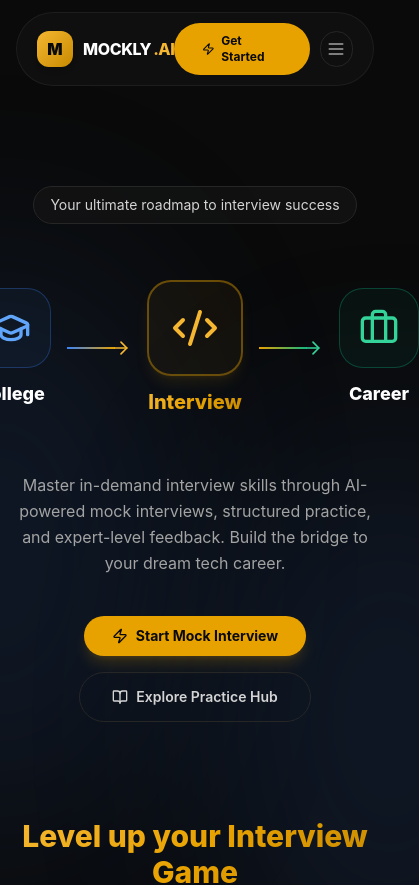
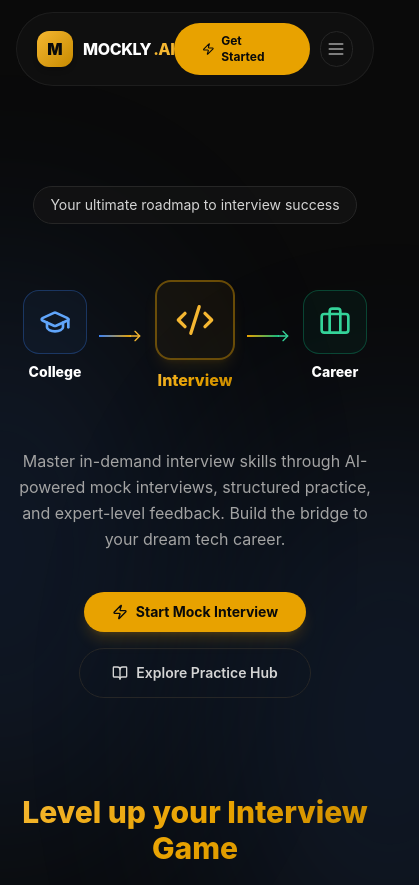
Before and after one commit to vivekmaddy16/Mockly, a Next.js app: page / in a window 390 px wide. Shown: the top 885 px of the page, 419 px wide, since content can reach past the window. Built offline with nearby package versions, Linux system fonts and the light colour scheme.

Commit message:
implement landing page

```diff
--- a/src/app/page.tsx
+++ b/src/app/page.tsx
@@ -2,6 +2,7 @@
 
 import React, { useState } from 'react';
 import Link from 'next/link';
+import { motion, AnimatePresence } from 'framer-motion';
 import {
   GraduationCap,
   Code2,
@@ -15,10 +16,7 @@ import {
   Mic,
   ChevronDown,
   ChevronUp,
-  Users,
-  Award,
   Brain,
-  Sparkles,
   CheckCircle2,
   PlayCircle,
   Zap,
@@ -143,41 +141,41 @@ export default function HomePage() {
           </div>
 
           {/* College → Coding → Career Flow */}
-          <div className="flex items-center justify-center gap-4 sm:gap-8 py-6">
+          <div className="flex items-center justify-center gap-3 sm:gap-8 py-6 overflow-hidden">
             {/* College */}
-            <div className="flex flex-col items-center gap-3">
-              <div className="w-20 h-20 sm:w-28 sm:h-28 rounded-3xl border border-blue-500/30 bg-blue-500/5 flex items-center justify-center">
-                <GraduationCap className="w-10 h-10 sm:w-14 sm:h-14 text-blue-400" />
+            <div className="flex flex-col items-center gap-2 sm:gap-3 shrink-0">
+              <div className="w-16 h-16 sm:w-28 sm:h-28 rounded-2xl sm:rounded-3xl border border-blue-500/30 bg-blue-500/5 flex items-center justify-center">
+                <GraduationCap className="w-8 h-8 sm:w-14 sm:h-14 text-blue-400" />
               </div>
-              <span className="text-lg sm:text-xl font-extrabold text-white">College</span>
+              <span className="text-sm sm:text-xl font-extrabold text-white">College</span>
             </div>
 
             {/* Arrow */}
-            <div className="flex items-center">
-              <div className="w-12 sm:w-20 h-0.5 bg-gradient-to-r from-blue-500 to-brand-500"></div>
-              <ArrowRight className="w-5 h-5 text-brand-400 -ml-1" />
+            <div className="flex items-center shrink-0">
+              <div className="w-8 sm:w-20 h-0.5 bg-gradient-to-r from-blue-500 to-brand-500"></div>
+              <ArrowRight className="w-4 h-4 sm:w-5 sm:h-5 text-brand-400 -ml-1" />
             </div>
 
             {/* Interview (center, larger) */}
-            <div className="flex flex-col items-center gap-3">
-              <div className="w-24 h-24 sm:w-36 sm:h-36 rounded-3xl border-2 border-brand-500/40 bg-brand-500/5 flex items-center justify-center shadow-lg shadow-brand-500/10">
-                <Code2 className="w-12 h-12 sm:w-16 sm:h-16 text-brand-400" />
+            <div className="flex flex-col items-center gap-2 sm:gap-3 shrink-0">
+              <div className="w-20 h-20 sm:w-36 sm:h-36 rounded-2xl sm:rounded-3xl border-2 border-brand-500/40 bg-brand-500/5 flex items-center justify-center shadow-lg shadow-brand-500/10">
+                <Code2 className="w-10 h-10 sm:w-16 sm:h-16 text-brand-400" />
               </div>
-              <span className="text-xl sm:text-2xl font-extrabold text-gradient-gold">Interview</span>
+              <span className="text-base sm:text-2xl font-extrabold text-gradient-gold">Interview</span>
             </div>
 
             {/* Arrow */}
-            <div className="flex items-center">
-              <div className="w-12 sm:w-20 h-0.5 bg-gradient-to-r from-brand-500 to-emerald-500"></div>
-              <ArrowRight className="w-5 h-5 text-emerald-400 -ml-1" />
+            <div className="flex items-center shrink-0">
+              <div className="w-8 sm:w-20 h-0.5 bg-gradient-to-r from-brand-500 to-emerald-500"></div>
+              <ArrowRight className="w-4 h-4 sm:w-5 sm:h-5 text-emerald-400 -ml-1" />
             </div>
 
             {/* Career */}
-            <div className="flex flex-col items-center gap-3">
-              <div className="w-20 h-20 sm:w-28 sm:h-28 rounded-3xl border border-emerald-500/30 bg-emerald-500/5 flex items-center justify-center">
-                <Briefcase className="w-10 h-10 sm:w-14 sm:h-14 text-emerald-400" />
+            <div className="flex flex-col items-center gap-2 sm:gap-3 shrink-0">
+              <div className="w-16 h-16 sm:w-28 sm:h-28 rounded-2xl sm:rounded-3xl border border-emerald-500/30 bg-emerald-500/5 flex items-center justify-center">
+                <Briefcase className="w-8 h-8 sm:w-14 sm:h-14 text-emerald-400" />
               </div>
-              <span className="text-lg sm:text-xl font-extrabold text-white">Career</span>
+              <span className="text-sm sm:text-xl font-extrabold text-white">Career</span>
             </div>
           </div>
 
@@ -237,14 +235,14 @@ export default function HomePage() {
         {/* ════════ STATS SECTION ════════ */}
         <section className="max-w-4xl mx-auto">
           <div className="card-dark rounded-3xl overflow-hidden">
-            <div className="grid grid-cols-2 md:grid-cols-4 divide-x divide-neutral-900">
+            <div className="grid grid-cols-2 md:grid-cols-4">
               {[
                 { num: '12+', label: 'CS Topics Covered' },
                 { num: '50+', label: 'Practice Questions' },
                 { num: '3', label: 'Interview Modes' },
                 { num: '100%', label: 'Free & Private' },
               ].map((s, i) => (
-                <div key={i} className="stat-card">
+                <div key={i} className="stat-card border-b md:border-b-0 border-r border-neutral-800/50 last:border-r-0 [&:nth-child(2)]:border-r-0 md:[&:nth-child(2)]:border-r">
                   <div className="stat-number">{s.num}</div>
                   <div className="stat-label">{s.label}</div>
                 </div>
@@ -350,11 +348,21 @@ export default function HomePage() {
                     <ChevronDown className="w-4 h-4 text-neutral-500 shrink-0" />
                   )}
                 </button>
-                {openFaqIdx === idx && (
-                  <div className="px-5 pb-5 animate-fade-in">
-                    <p className="text-sm text-neutral-400 leading-relaxed">{faq.a}</p>
-                  </div>
-                )}
+                <AnimatePresence>
+                  {openFaqIdx === idx && (
+                    <motion.div
+                      initial={{ height: 0, opacity: 0 }}
+                      animate={{ height: 'auto', opacity: 1 }}
+                      exit={{ height: 0, opacity: 0 }}
+                      transition={{ duration: 0.3, ease: 'easeInOut' }}
+                      className="overflow-hidden"
+                    >
+                      <div className="px-5 pb-5">
+                        <p className="text-sm text-neutral-400 leading-relaxed">{faq.a}</p>
+                      </div>
+                    </motion.div>
+                  )}
+                </AnimatePresence>
               </div>
             ))}
           </div>
```
